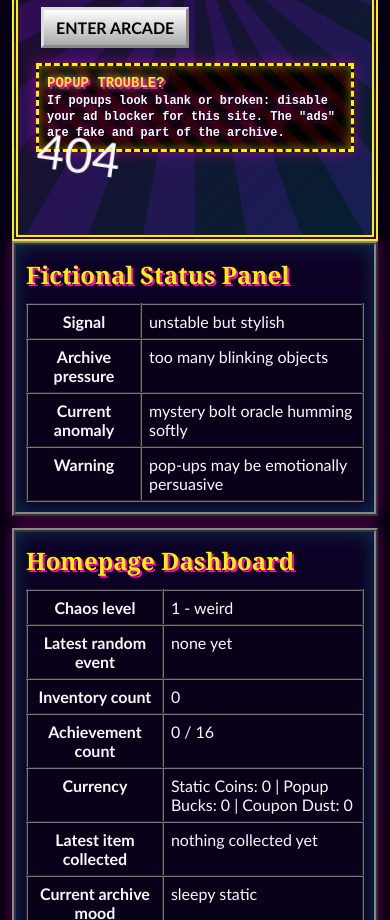
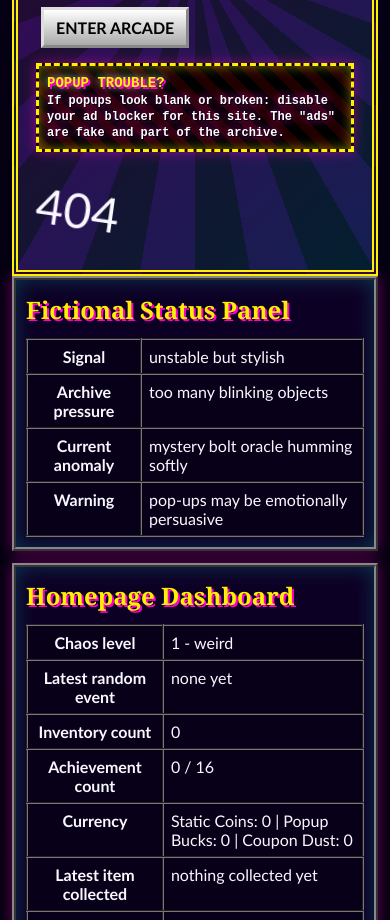
Before and after one commit to mrredallstar12-lab/mrredallstar12-lab.github.io, a plain HTML site: page index.html in a window 390 px wide. Shown: the part 2689-3609 px from the top of the page. Drawn offline with Linux system fonts and the light colour scheme.

Commit message:
404 move

```diff
--- a/css/style.css
+++ b/css/style.css
@@ -122,7 +122,7 @@ body:before{
 
 .hero h1{font-size:42px;margin:0;color:#fff;text-shadow:0 0 8px #fff,0 0 22px var(--cyan)}
 .hero p{max-width:720px}
-.floaty{position:absolute;right:16px;bottom:10px;font-size:72px;animation:bob 2s ease-in-out infinite}
+.floaty{position:absolute;right:16px;bottom:96px;font-size:72px;animation:bob 2s ease-in-out infinite;pointer-events:none;line-height:1}
 @keyframes bob{50%{transform:translateY(-18px) rotate(8deg)}}
 
 .button{
@@ -565,5 +565,5 @@ meter{width:100%}
   .hero h1{font-size:30px}
   .columns{columns:1}
   .bounce-logo{width:94px;height:52px;font-size:21px}
-  .floaty{position:static;font-size:48px;margin-top:8px}
+  .floaty{position:static;display:inline-block;font-size:48px;margin-top:52px}
 }
```
